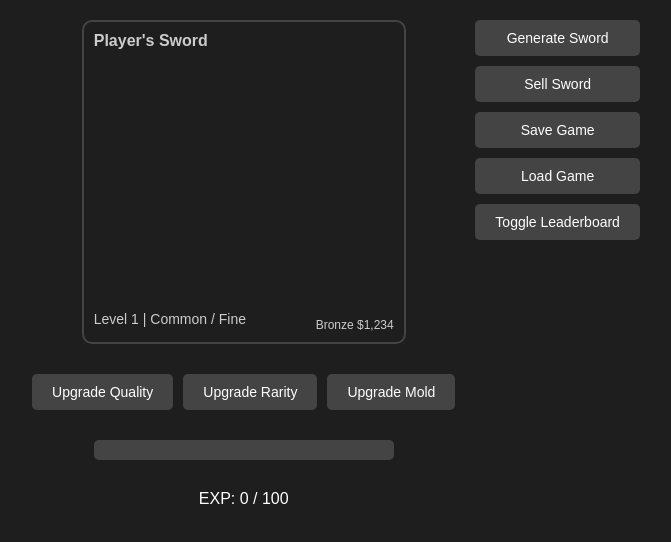
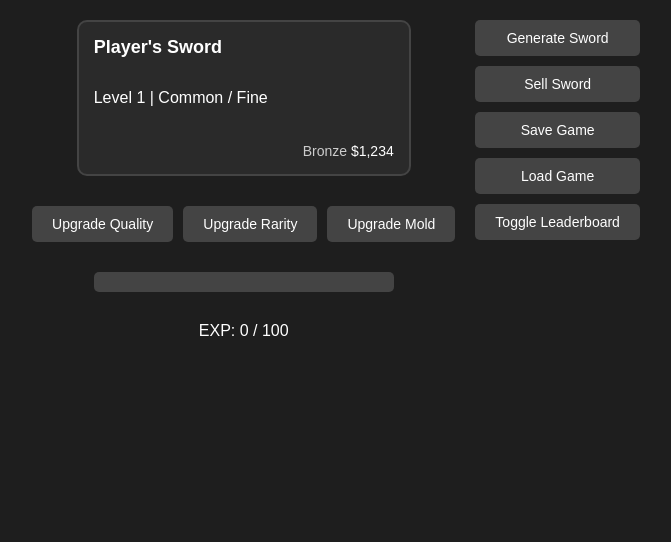
Before and after one commit to synthelz/sword.factory, a plain HTML site: page index.html in a window 1280 px wide. Shown: the whole page, without its empty margins (304-975 px from the left). Drawn offline with Linux system fonts and the light colour scheme.

Commit message:
Update index.html

```diff
--- a/index.html
+++ b/index.html
@@ -33,31 +33,34 @@
 
     .sword-gui {
       width: 300px;
-      height: 300px;
+      height: auto;
       border: 2px solid #444;
       border-radius: 10px;
-      padding: 10px;
-      position: relative;
+      padding: 15px;
+      background-color: #2a2a2a;
       display: flex;
       flex-direction: column;
-      justify-content: space-between;
+      align-items: flex-start;
+      gap: 10px;
     }
 
     .sword-gui h2 {
-      font-size: 16px;
+      font-size: 18px;
       margin: 0;
+      text-align: left;
     }
 
-    .sword-gui p {
-      margin: 5px 0;
-      font-size: 14px;
+    .sword-attributes {
+      font-size: 16px;
+      margin-top: 5px;
+      text-align: left;
     }
 
     .sword-mold-value {
-      position: absolute;
-      bottom: 10px;
-      right: 10px;
-      font-size: 12px;
+      margin-top: 10px;
+      font-size: 14px;
+      text-align: right;
+      align-self: flex-end;
     }
 
     .upgrade-buttons {
@@ -108,6 +111,7 @@
       margin-top: 10px;
     }
 
+    /* Color Coding */
     .common { color: #cccccc; }
     .uncommon { color: #00ff00; }
     .rare { color: #0000ff; }
@@ -120,12 +124,13 @@
     <!-- Sword and Upgrade Buttons -->
     <div class="sword-container">
       <!-- Sword GUI -->
-      <div id="sword-gui" class="sword-gui common">
+      <div id="sword-gui" class="sword-gui">
         <h2 id="player-name">Player's Sword</h2>
-        <p id="level-rarity-quality">Level 1 | <span id="rarity" class="common">Common</span> / <span id="quality" class="common">Fine</span></p>
+        <div class="sword-attributes">
+          <p id="level-rarity-quality">Level <span id="level" class="common">1</span> | <span id="rarity" class="common">Common</span> / <span id="quality" class="common">Fine</span></p>
+        </div>
         <div class="sword-mold-value">
-          <span id="mold" class="common">Bronze</span>
-          <span id="value">$1,234</span>
+          <span id="mold" class="common">Bronze</span> <span id="value">$1,234</span>
         </div>
       </div>
 
```
